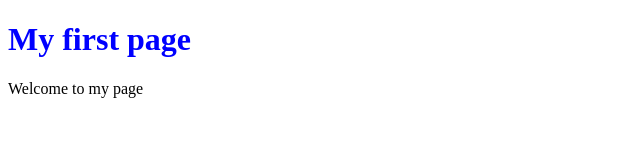
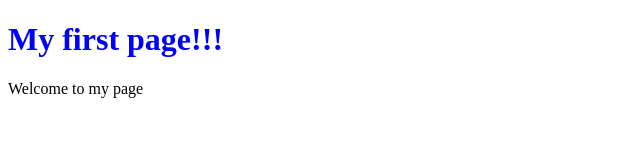
Before and after one commit to ppNaViLleRa/annyeong, a plain HTML site: page index.html in a window 1280 px wide. Shown: the full height of the page, 0-640 px from the left. Drawn offline with Linux system fonts and the light colour scheme.

Commit message:
heading change

```diff
--- a/index.html
+++ b/index.html
@@ -6,7 +6,7 @@
     <title>Hello</title>
   </head>
   <body>
-    <h1 style="color: blue">My first page</h1>
+    <h1 style="color: blue">My first page!!!</h1>
     Welcome to my page
   </body>
 </html>
```
